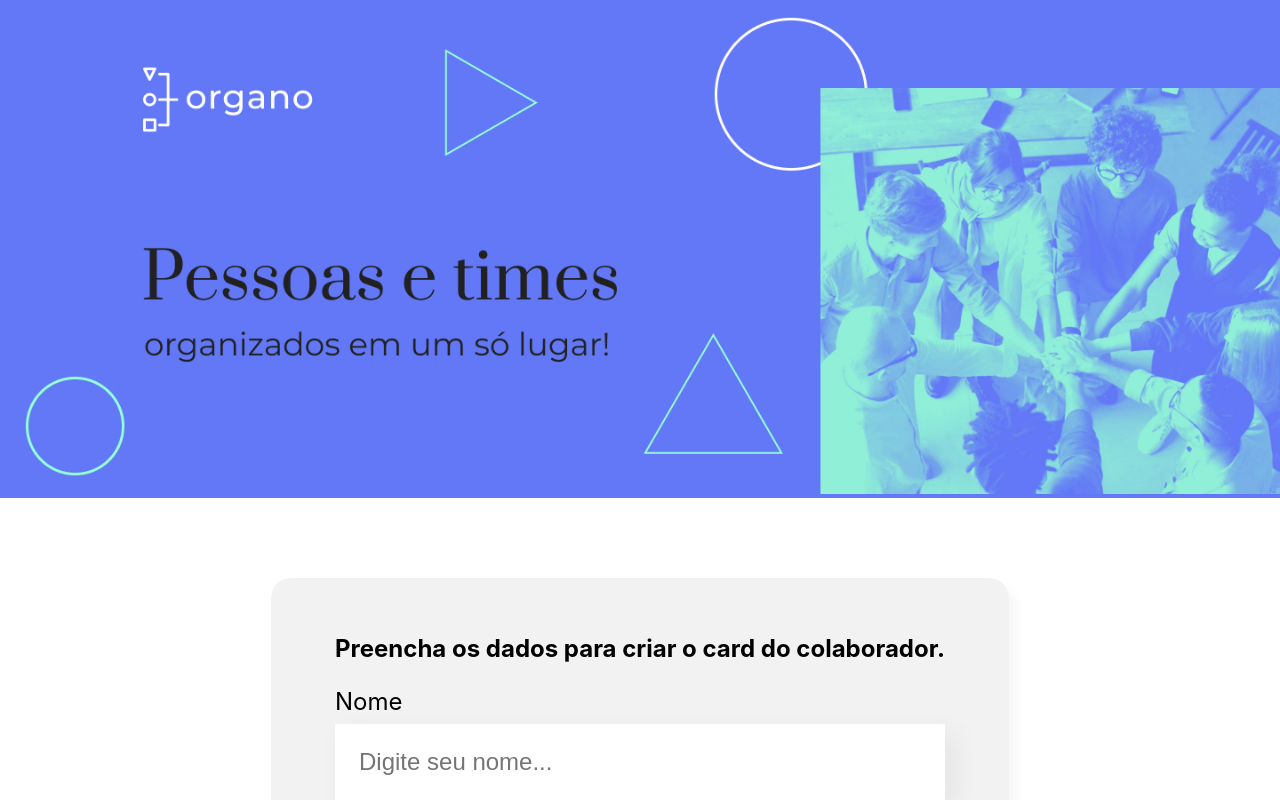
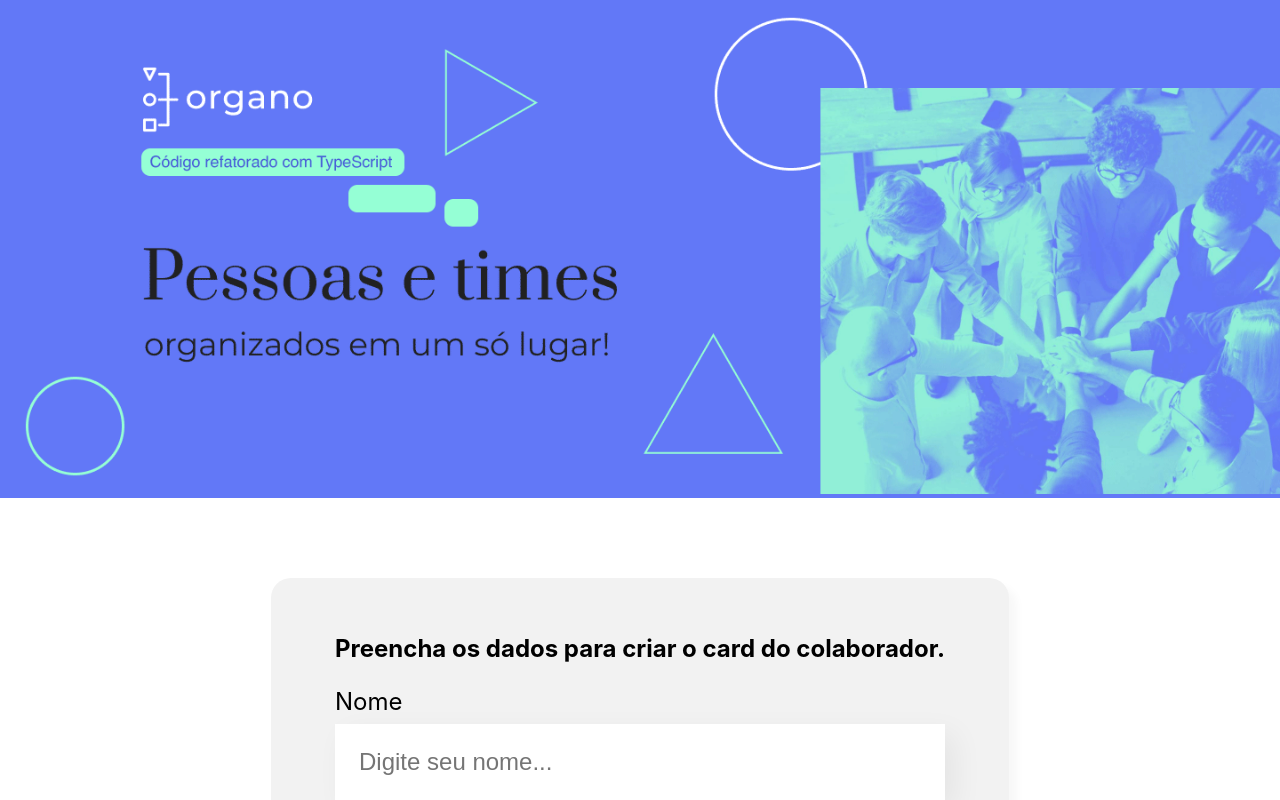
Before and after one commit to andersonstudioa/alura-organo-ts, a React (Create React App) app: page / in a window 1280 px wide. Shown: the top 800 px of the page. Built offline with nearby package versions, Linux system fonts and the light colour scheme.

Commit message:
Novo banner

```diff
--- a/src/App.tsx
+++ b/src/App.tsx
@@ -73,7 +73,7 @@ function App() {
 
   return (
     <div className="App">
-      <Banner enderecoImagem='/imagens/banner.png'/>
+      <Banner enderecoImagem='/imagens/banner2.png'/>
       <Formulario
         times={times.map(time => time.nome)}
         aoColaboradorCadastrado={colaborador => aoNovoColaboradorAdicionado(colaborador)}
```
Also changed, not shown: public/imagens/banner2.png (added).
